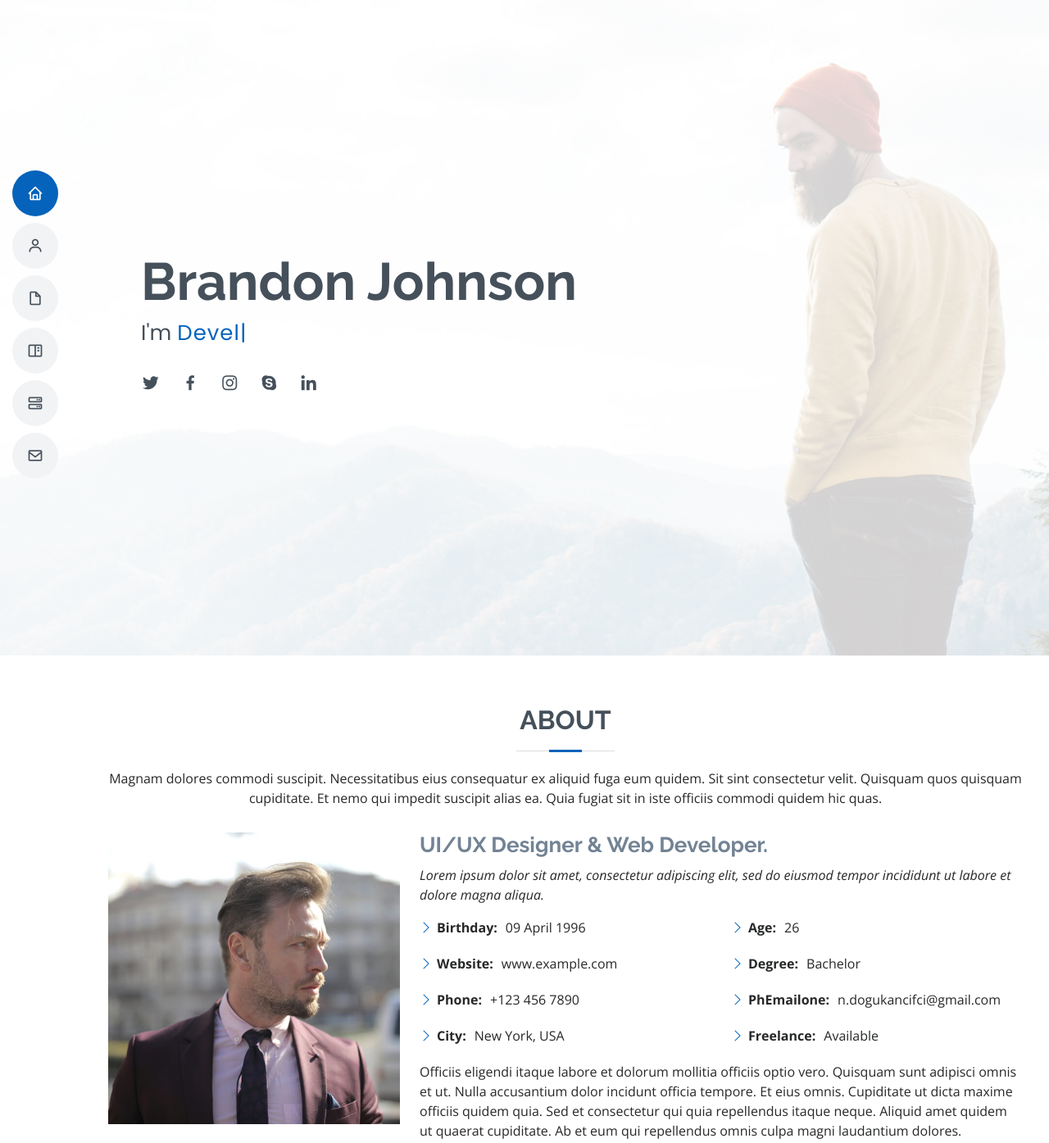
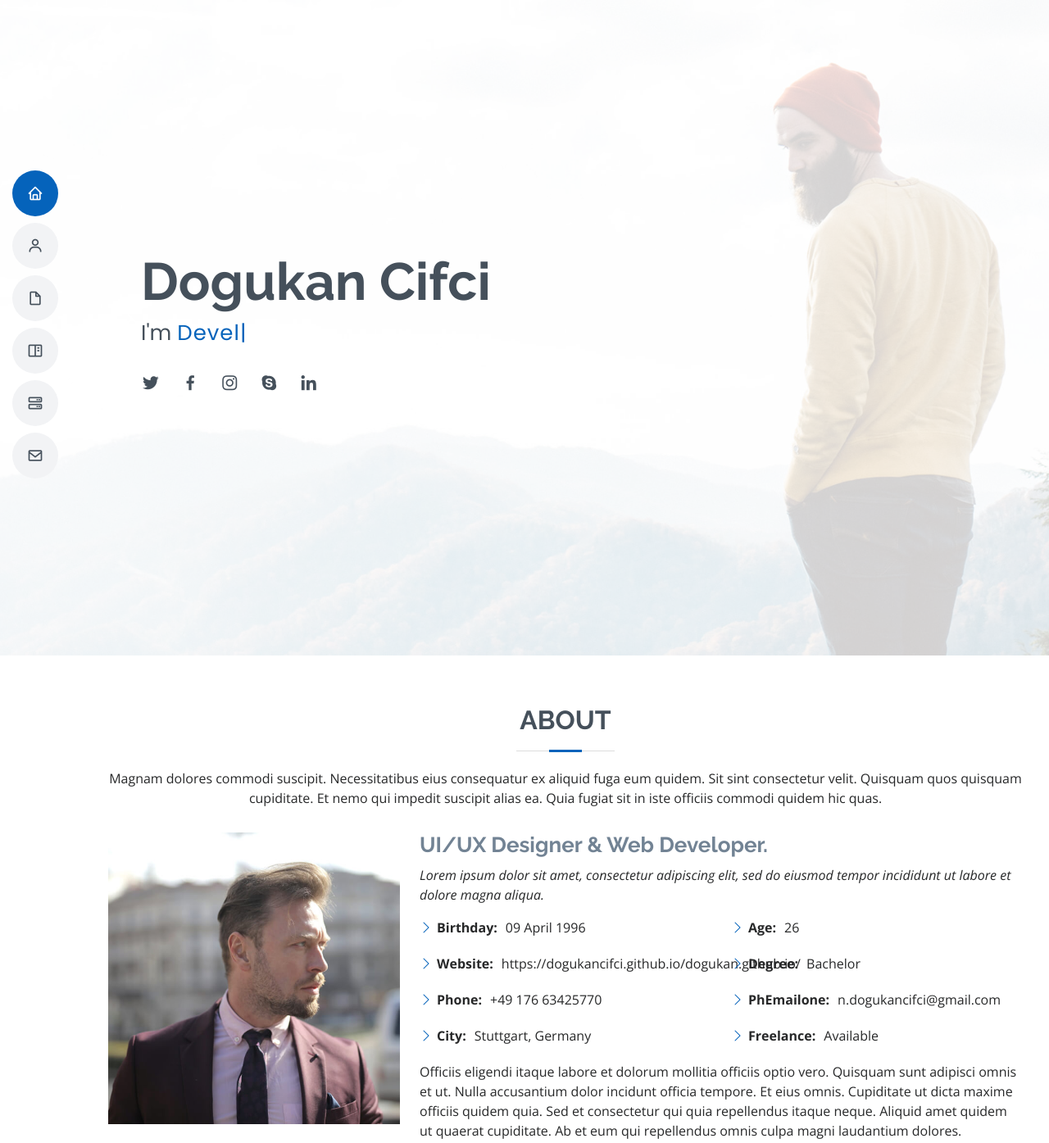
Before and after one commit to DogukanCifci/dogukan.github.io, a plain HTML site: page index.html in a window 1280 px wide. Shown: the top 1395 px of the page at 82% size. Drawn offline with nearby package versions, Linux system fonts and the light colour scheme; a script that the page names is missing; files whose address does not match are found by name.

Commit message:
some information changed

```diff
--- a/index.html
+++ b/index.html
@@ -59,7 +59,7 @@
   <!-- ======= Hero Section ======= -->
   <section id="hero" class="d-flex flex-column justify-content-center">
     <div class="container" data-aos="zoom-in" data-aos-delay="100">
-      <h1>Brandon Johnson</h1>
+      <h1>Dogukan Cifci</h1>
       <p>I'm <span class="typed" data-typed-items="Designer, Developer, Freelancer, Photographer"></span></p>
       <div class="social-links">
         <a href="#" class="twitter"><i class="bx bxl-twitter"></i></a>
@@ -96,9 +96,9 @@
               <div class="col-lg-6">
                 <ul>
                   <li><i class="bi bi-chevron-right"></i> <strong>Birthday:</strong> <span>09 April 1996</span></li>
-                  <li><i class="bi bi-chevron-right"></i> <strong>Website:</strong> <span>www.example.com</span></li>
-                  <li><i class="bi bi-chevron-right"></i> <strong>Phone:</strong> <span>+123 456 7890</span></li>
-                  <li><i class="bi bi-chevron-right"></i> <strong>City:</strong> <span>New York, USA</span></li>
+                  <li><i class="bi bi-chevron-right"></i> <strong>Website:</strong> <span>https://dogukancifci.github.io/dogukan.github.io/</span></li>
+                  <li><i class="bi bi-chevron-right"></i> <strong>Phone:</strong> <span>+49 176 63425770</span></li>
+                  <li><i class="bi bi-chevron-right"></i> <strong>City:</strong> <span>Stuttgart, Germany</span></li>
                 </ul>
               </div>
               <div class="col-lg-6">
```
